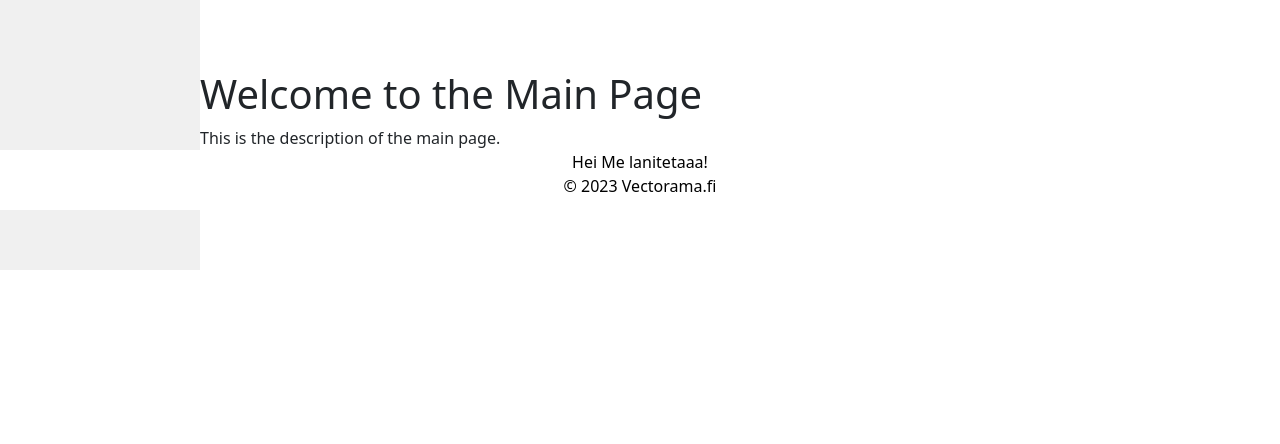
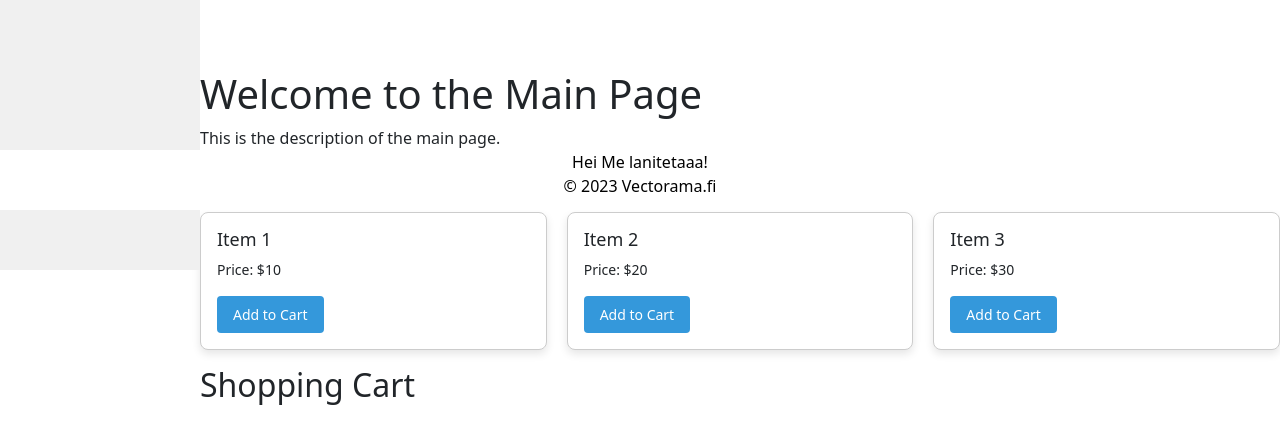
Before and after one commit to vectororg/ramac, a React (Create React App) app: page / in a window 1280 px wide. Shown: the part 590-1034 px from the top of the page. Before the commit the page ends 800 px from the top, so only its background shows below. Built offline with nearby package versions, Linux system fonts and the light colour scheme.

Commit message:
Shopping Items

```diff
--- a/src/App.css
+++ b/src/App.css
@@ -103,6 +103,7 @@
 
 
 .main-container {
+  margin-bottom: 100px; /* Add a bottom margin to make space for the footer */
   margin-top: calc(50% + 20px); /* Adjust the margin-top based on the height of the banner */
   padding-left: 200px;
   position: relative;
@@ -186,3 +187,70 @@ footer .container {
 .login-body input {
   margin-bottom: 20px;
 }
+.shop-container {
+  display: flex;
+  flex-direction: column;
+  align-items: center;
+}
+
+.item-grid {
+  display: grid;
+  grid-template-columns: repeat(3, 1fr);
+  gap: 20px;
+}
+
+.item-card {
+  border: 1px solid #ccc;
+  padding: 10px;
+}
+
+.item-actions {
+  display: flex;
+  justify-content: space-between;
+  align-items: center;
+}
+
+.quantity-controls {
+  display: flex;
+  align-items: center;
+}
+
+.quantity-controls button {
+  margin: 0 5px;
+}
+.item-card {
+  background-color: #fff;
+  border-radius: 8px;
+  box-shadow: 0 4px 8px rgba(0, 0, 0, 0.1);
+  padding: 16px;
+  margin-bottom: 16px;
+  transition: box-shadow 0.3s ease;
+}
+
+.item-card:hover {
+  box-shadow: 0 8px 16px rgba(0, 0, 0, 0.2);
+}
+
+.item-card h3 {
+  font-size: 18px;
+  margin-bottom: 8px;
+}
+
+.item-card p {
+  font-size: 14px;
+  margin-bottom: 16px;
+}
+
+.item-card button {
+  background-color: #3498db;
+  color: #fff;
+  border: none;
+  border-radius: 4px;
+  padding: 8px 16px;
+  font-size: 14px;
+  cursor: pointer;
+}
+
+.item-card button:hover {
+  background-color: #2980b9;
+}
--- /dev/null
+++ b/src/components/ShopItemGrid.js
@@ -0,0 +1,71 @@
+import React, { useState, useEffect } from "react";
+import ShoppingCart from "./ShoppingCart";
+
+const ShopItemGrid = ({ items }) => {
+  const [cart, setCart] = useState([]);
+
+  // Load cart data from localStorage when component mounts
+  useEffect(() => {
+    const savedCart = localStorage.getItem("cart");
+    if (savedCart) {
+      setCart(JSON.parse(savedCart));
+    }
+  }, []);
+
+  // Save cart data to localStorage when cart state changes
+  useEffect(() => {
+    localStorage.setItem("cart", JSON.stringify(cart));
+  }, [cart]);
+
+  const handleAddToCart = (item, quantityToAdd = 1) => {
+    const existingItemIndex = cart.findIndex((cartItem) => cartItem.id === item.id);
+
+    if (existingItemIndex !== -1) {
+      const updatedCart = [...cart];
+      updatedCart[existingItemIndex].quantity += quantityToAdd;
+      setCart(updatedCart);
+    } else {
+      const newItem = { ...item, quantity: quantityToAdd };
+      setCart([...cart, newItem]);
+    }
+  };
+
+  const handleQuantityChange = (item, newQuantity) => {
+    if (newQuantity >= 0) {
+      const updatedCart = cart.map((cartItem) =>
+        cartItem.id === item.id ? { ...cartItem, quantity: newQuantity } : cartItem
+      );
+
+      setCart(updatedCart);
+    }
+  };
+
+  const handleRemoveItem = (item) => {
+    const updatedCart = cart.filter((cartItem) => cartItem.id !== item.id);
+    setCart(updatedCart);
+  };
+
+  return (
+    <div>
+      <h2>Shop Items</h2>
+      <div className="item-grid">
+        {items.map((item) => (
+          <div key={item.id} className="item-card">
+          <h3>{item.name}</h3>
+          <p>Price: ${item.price}</p>
+          <div className="item-actions">
+            <button onClick={() => handleAddToCart(item, 1)}>Add to Cart</button>
+          </div>
+        </div>
+        ))}
+      </div>
+      <ShoppingCart
+        cart={cart}
+        handleQuantityChange={handleQuantityChange}
+        handleRemoveItem={handleRemoveItem}
+      />
+    </div>
+  );
+};
+
+export default ShopItemGrid;
--- /dev/null
+++ b/src/components/ShoppingCart.js
@@ -0,0 +1,27 @@
+import React from "react";
+
+const ShoppingCart = ({ cart, handleQuantityChange, handleRemoveItem }) => {
+  return (
+    <div>
+      <h2>Shopping Cart</h2>
+      <ul>
+        {cart.map((cartItem) => (
+          <li key={cartItem.id}>
+            {cartItem.name} - Quantity: {cartItem.quantity}
+            <div className="quantity-controls">
+              <button onClick={() => handleQuantityChange(cartItem, cartItem.quantity - 1)}>
+                -
+              </button>
+              <button onClick={() => handleQuantityChange(cartItem, cartItem.quantity + 1)}>
+                +
+              </button>
+              <button onClick={() => handleRemoveItem(cartItem)}>Remove</button>
+            </div>
+          </li>
+        ))}
+      </ul>
+    </div>
+  );
+};
+
+export default ShoppingCart;
--- a/src/pages/MainPage.js
+++ b/src/pages/MainPage.js
@@ -5,10 +5,16 @@ import Navbar from '../components/Navbar';
 import Sidebar from '../components/Sidebar';
 import Footer from '../components/Footer';
 import Header from '../components/Header';
-
+import ShopItemGrid from '../components/ShopItemGrid'; // Import the ShopItemGrid component
 
 const MainPage = () => {
   const { t } = useTranslation();
+
+  const items = [
+    { id: 1, name: "Item 1", price: 10 },
+    { id: 2, name: "Item 2", price: 20 },
+    { id: 3, name: "Item 3", price: 30 },
+  ];
 
   return (
     <div>
@@ -22,10 +28,12 @@ const MainPage = () => {
           <h1>{t('mainPage.title')}</h1>
           <p>{t('mainPage.description')}</p>
         </div>
+
+        {/* Include the ShopItemGrid component */}
+        <ShopItemGrid items={items} />
       </div>
       <Footer />
     </div>
-
   );
 };
 
```
Lines whose indentation alone changed are shown as unchanged.
